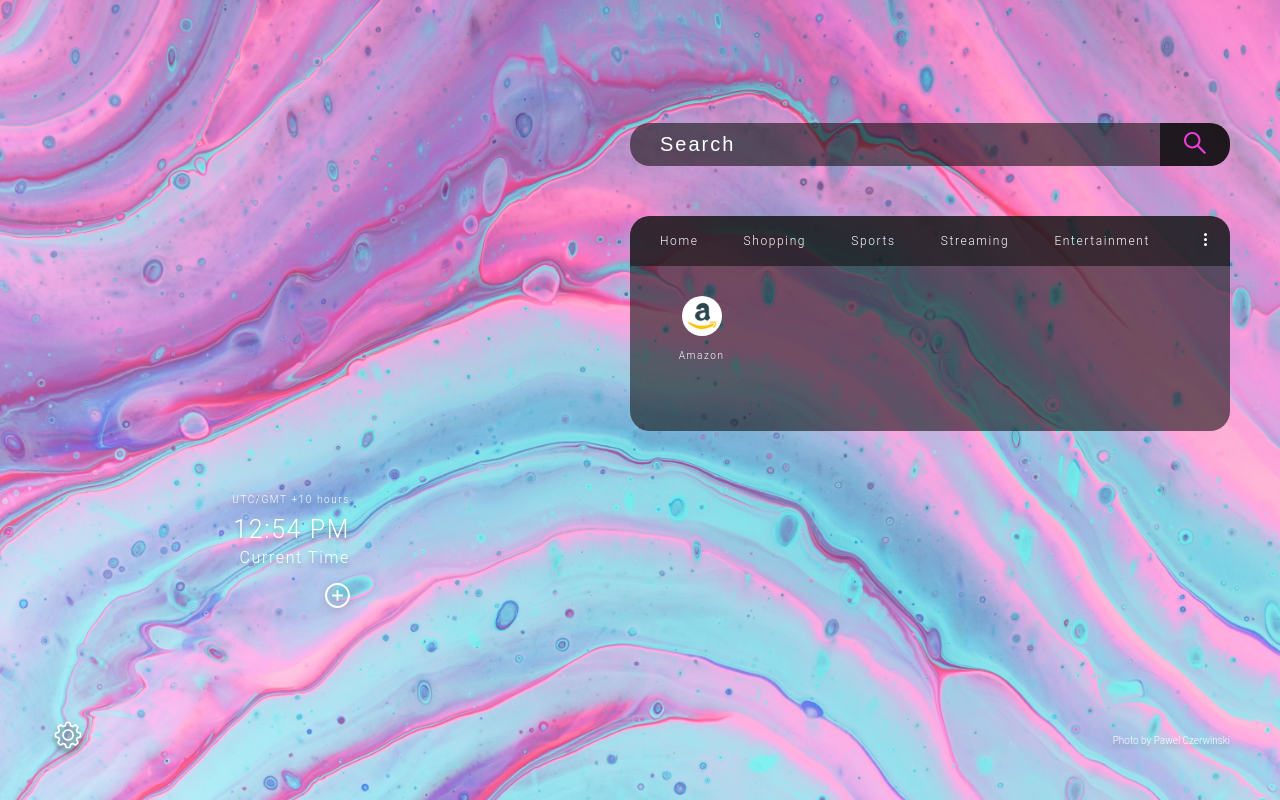
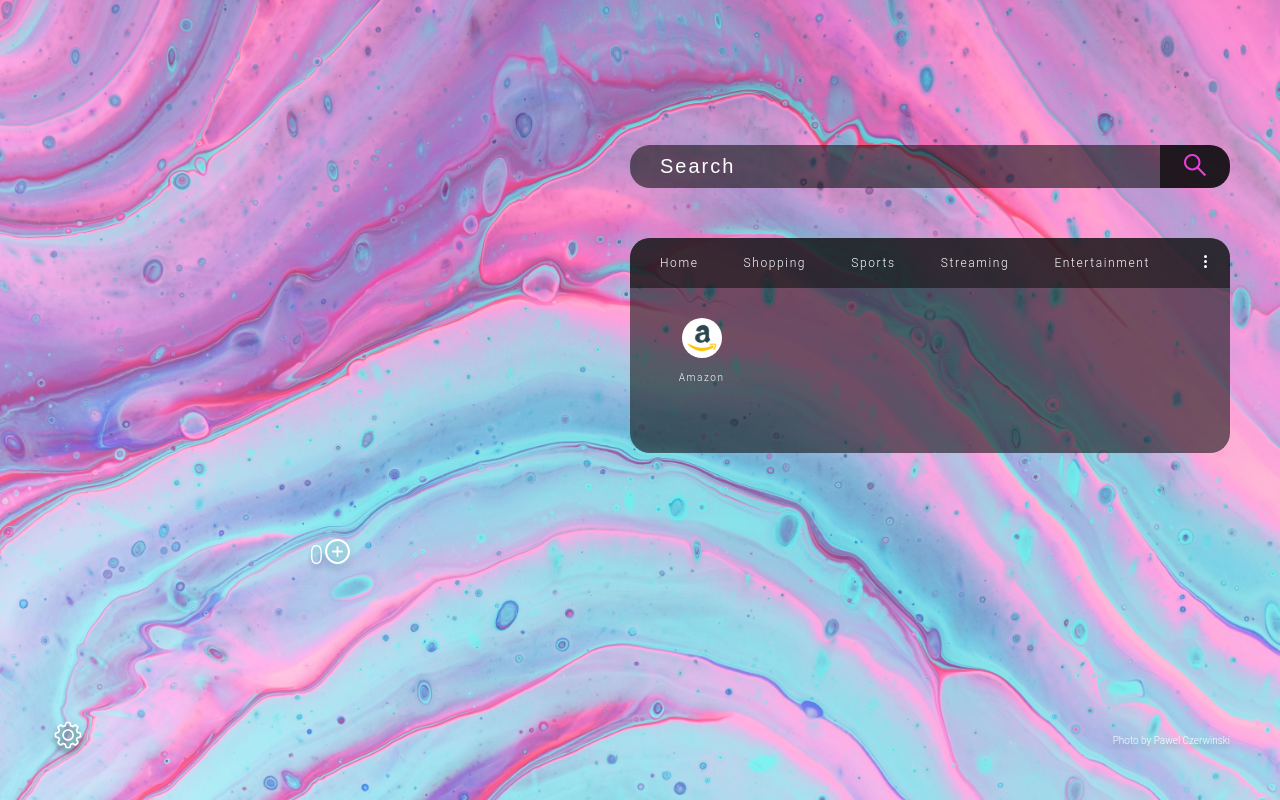
Before and after one commit to JohPik/mucho-chrome-extension, a React (Create React App) app: page / in a window 1280 px wide. Built offline with nearby package versions, Linux system fonts and the light colour scheme; no server answers.

Commit message:
Fix Time first render bug

```diff
--- a/src/components/times.js
+++ b/src/components/times.js
@@ -1,14 +1,44 @@
-import React from 'react'
+import React from 'react';
+import { useState, useEffect } from 'react';
 
 export default function Times() {
+    const [time, setTime] = useState({
+        hours: null,
+        minutes: null,
+        seconds: null
+    });
+    const [timeZone, setTimeZone] = useState(null);
+
+    useEffect(() => {
+        const interval = setInterval(() => {
+            const today = new Date();
+            const time = {
+                hours: today.getHours(),
+                minutes: today.getMinutes(),
+                seconds: today.getSeconds()
+            }
+            setTime(time)
+        }, 1000);
+        return () => clearInterval(interval);
+    }, []);
+
+    useEffect(() => {
+        setTimeZone(Intl.DateTimeFormat().resolvedOptions().timeZone);
+    }, []);
+
     return (
         <section className="times">
+            {time.hours &&
             <div className="time_container">
-                <p className="time_zone">UTC/GMT +10 hours</p>
-                <p className="time_live">12:54 PM</p>
-                <p className="time_location">Current Time</p>
+                <p className="time_zone">{timeZone}</p>
+                <p className="time-live">{time.hours <= 9 && 0}{time.hours}:{time.minutes <= 9 && 0}{time.minutes}:{time.seconds <= 9 && 0}{time.seconds}</p>
+                <p className="time_location">{timeZone}</p>
             </div>
+            }
             <button></button>
+            <div className="world-time">
+                {/* <WorldTime/> */}
+            </div>
         </section>
     )
-}
+};
```
Also changed, not shown: 1 other file (tests, documents, lock files or other folders).
